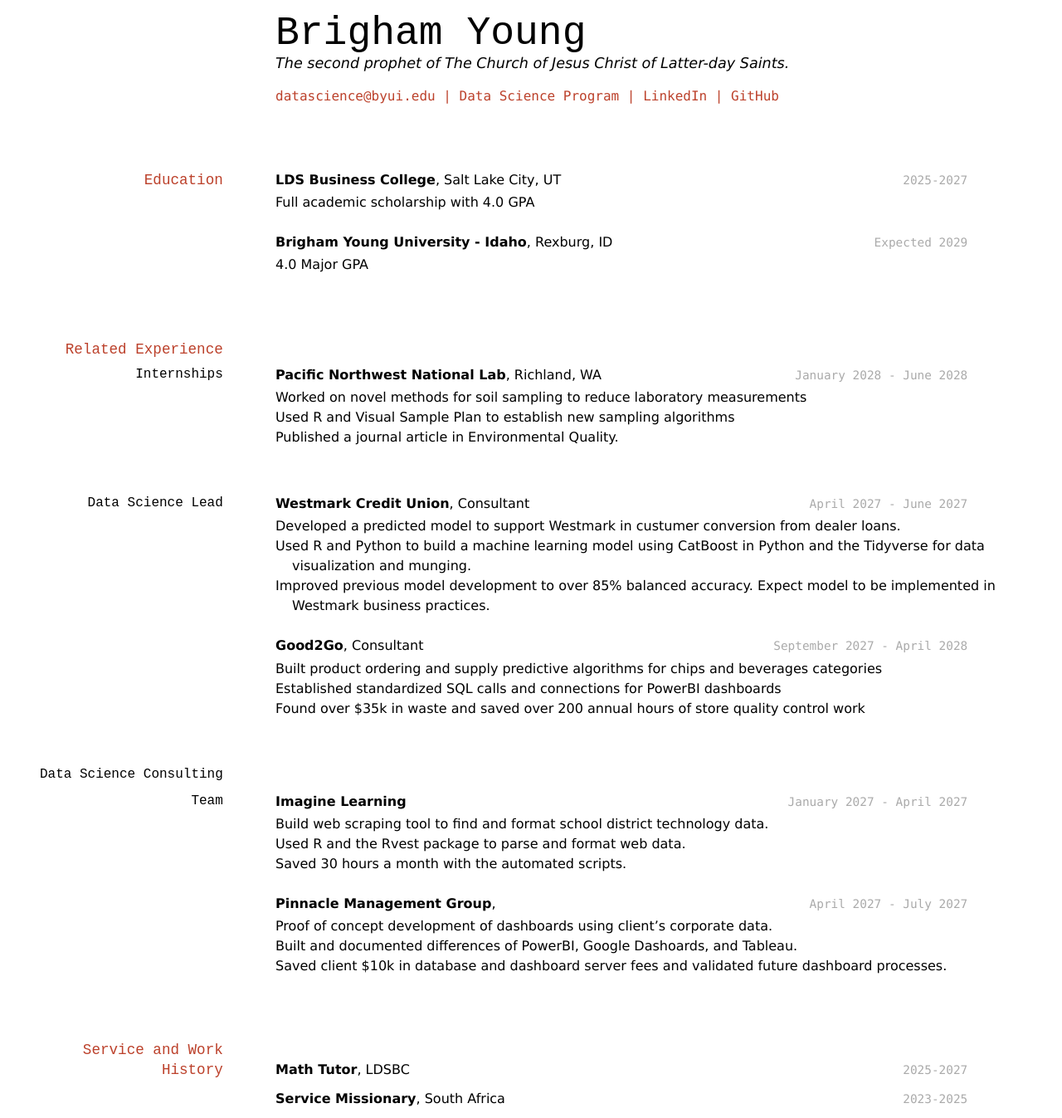
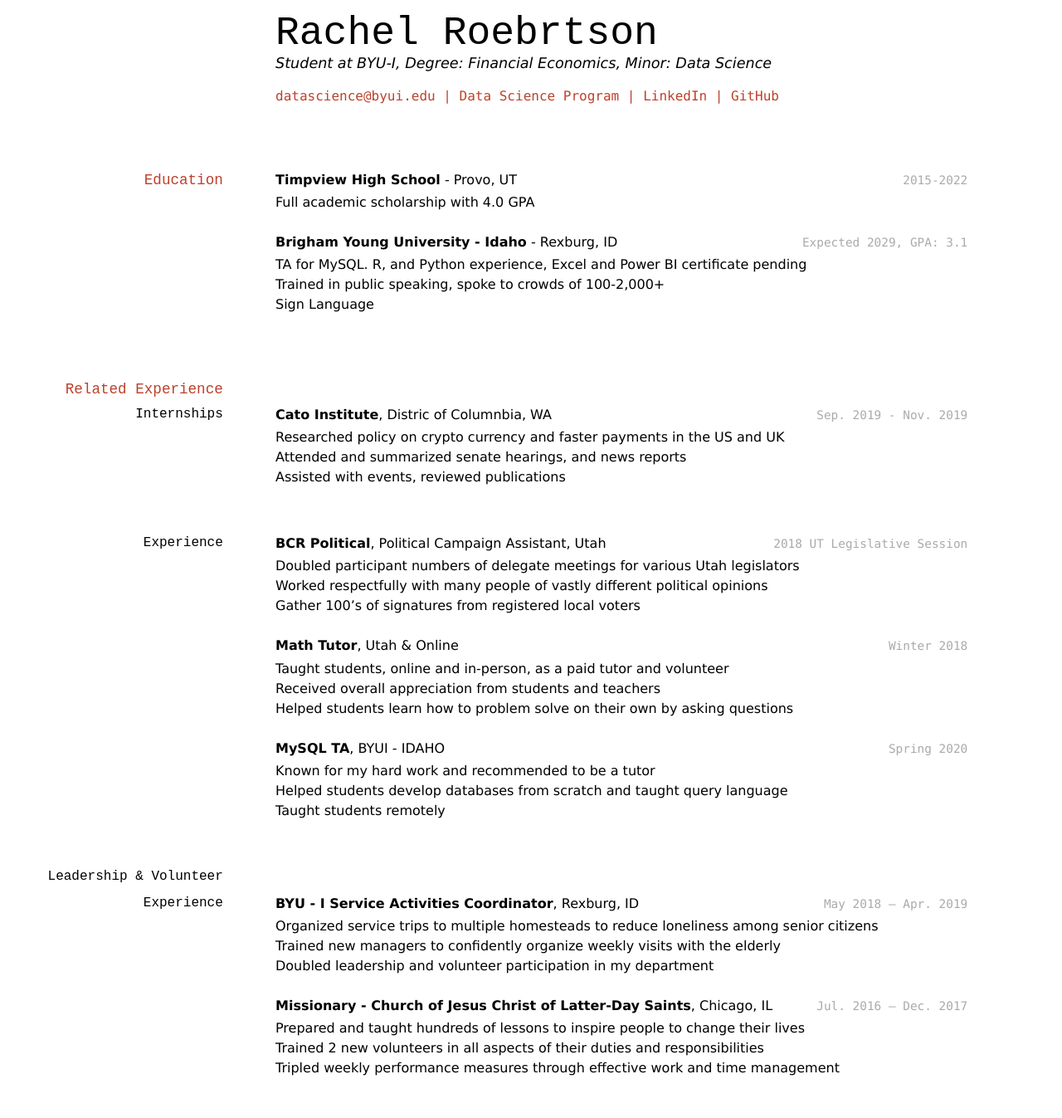
Before and after one commit to Rachelmtbiking/Robertson-Resume, a Jekyll site: the page built from docs/index.md, in a window 1280 px wide. Shown: the whole page at 83% size. Built offline with Jekyll 4.4.1, drawn with Linux system fonts in a browser that asks for light colours; after the commit the page ends 1323 px from its top, so only the background shows below that.

Commit message:
Brigham > Rachel

```diff
--- a/docs/index.md
+++ b/docs/index.md
@@ -1,14 +1,14 @@
 ---
 layout: cv
-title: Brigham Young's Resume
+title: Rachel Robertson's Resume
 ---
-# Brigham Young
-The second prophet of The Church of Jesus Christ of Latter-day Saints.
+# Rachel Roebrtson
+Student at BYU-I, Degree: Financial Economics, Minor: Data Science
 
 <div id="webaddress">
-<a href="datascience@byui.edu">datascience@byui.edu</a>
+<a href="rob15028@byui.edu">datascience@byui.edu</a>
 | <a href="https://byuidatascience.github.io/development.html">Data Science Program</a>
-| <a href="https://www.linkedin.com/groups/13537407/">LinkedIn</a>
+| <a href="https://www.linkedin.com/groups/135 37407/">LinkedIn</a>
 | <a href="https://github.com/byuids-resumes">GitHub</a>
 </div>
 
@@ -16,69 +16,75 @@ The second prophet of The Church of Jesus Christ of Latter-day Saints.
 
 ## Education
 
-`2025-2027`
-__LDS Business College__, Salt Lake City, UT
+`2015-2022`
+__Timpview High School__ -  Provo, UT
 
 - Full academic scholarship with 4.0 GPA
 
-`Expected 2029`
-__Brigham Young University - Idaho__, Rexburg, ID
+`Expected 2029,      GPA: 3.1 `
+__Brigham Young University - Idaho__ - Rexburg, ID
 
-- 4.0 Major GPA
+
+- TA for MySQL. R, and Python experience, Excel and Power BI certificate pending
+- Trained in public speaking, spoke to crowds of 100-2,000+
+- Sign Language
 
 
 ## Related Experience
 
 ### Internships
 
-`January 2028 - June 2028`
-__Pacific Northwest National Lab__, Richland, WA
-
-- Worked on novel methods for soil sampling to reduce laboratory measurements
-- Used R and Visual Sample Plan to establish new sampling algorithms
-- Published a journal article in Environmental Quality.
-
-### Data Science Lead
-
-`April 2027 - June 2027`
-__Westmark Credit Union__, Consultant
-
-- Developed a predicted model to support Westmark in custumer conversion from dealer loans.
-- Used R and Python to build a machine learning model using CatBoost in Python and the Tidyverse for data visualization and munging.
-- Improved previous model development to over 85% balanced accuracy. Expect model to be implemented in Westmark business practices.
-
-`September 2027 - April 2028`
-__Good2Go__, Consultant
-
-- Built product ordering and supply predictive algorithms for chips and beverages categories
-- Established standardized SQL calls and connections for PowerBI dashboards
-- Found over $35k in waste and saved over 200 annual hours of store quality control work
-
-### Data Science Consulting Team
-
-`January 2027 - April 2027`
-__Imagine Learning__
-
-- Build web scraping tool to find and format school district technology data.
-- Used R and the Rvest package to parse and format web data.
-- Saved 30 hours a month with the automated scripts.
-
-`April 2027 - July 2027`
-__Pinnacle Management Group__,
-
-- Proof of concept development of dashboards using client's corporate data.
-- Built and documented differences of PowerBI, Google Dashoards, and Tableau.
-- Saved client $10k in database and dashboard server fees and validated future dashboard processes.
+`Sep. 2019 - Nov. 2019`
+__Cato Institute__, Distric of Columnbia, WA
+- Researched policy on crypto currency and faster payments in the US and UK
+- Attended and summarized senate hearings, and news reports
+- Assisted with events, reviewed publications
 
 
-## Service and Work History
 
-`2025-2027`
-__Math Tutor__, LDSBC
+### Experience
+
+`2018 UT Legislative Session`
+__BCR Political__, Political Campaign Assistant, Utah
+
+- Doubled participant numbers of delegate meetings for various Utah legislators
+- Worked respectfully with many people of vastly different political opinions
+- Gather 100’s of signatures from registered local voters
 
 
-`2023-2025`
-__Service Missionary__, South Africa
+`Winter 2018`
+__Math Tutor__, Utah & Online
+
+- Taught students, online and in-person, as a paid tutor and volunteer
+- Received overall appreciation from students and teachers
+- Helped students learn how to problem solve on their own by asking questions
+
+
+`Spring 2020`
+__MySQL TA__,  BYUI - IDAHO
+
+- Known for my hard work and recommended to be a tutor
+- Helped students develop databases from scratch and taught query language
+- Taught students remotely
+
+### Leadership & Volunteer Experience
+
+`May 2018 – Apr. 2019`
+__BYU - I Service Activities Coordinator__, Rexburg, ID
+- Organized service trips to multiple homesteads to reduce loneliness among senior citizens
+- Trained new managers to confidently organize weekly visits with the elderly
+- Doubled leadership and volunteer participation in my department
+
+
+`Jul. 2016 – Dec. 2017`
+__Missionary - Church of Jesus Christ of Latter-Day Saints__, Chicago, IL
+
+- Prepared and taught hundreds of lessons to inspire people to change their lives
+- Trained 2 new volunteers in all aspects of their duties and responsibilities
+- Tripled weekly performance measures through effective work and time management
+
+
+
 
 
 
```
Also changed, not shown: 1 other file.
